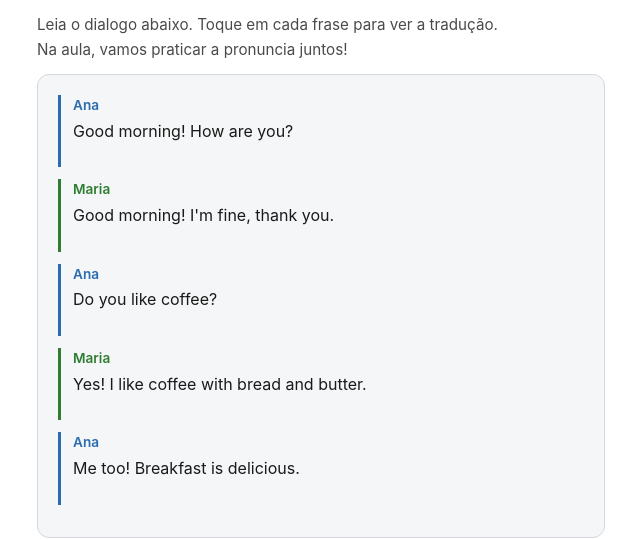
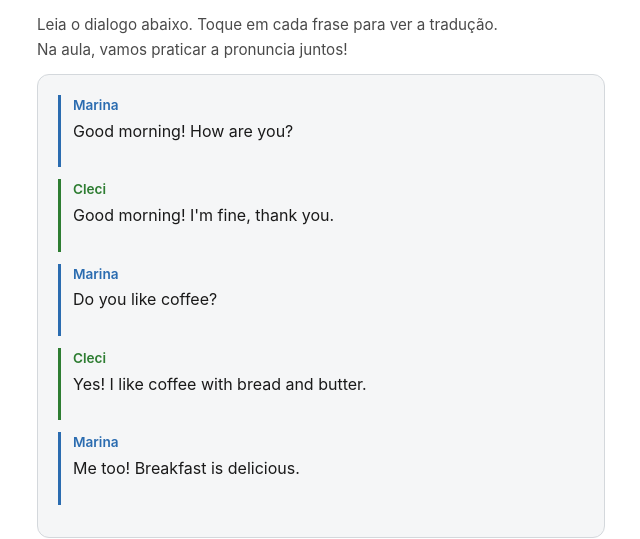
Before and after one commit to joaoricardo15/english, a plain HTML site: page app/classes/class-01/index.html in a window 1280 px wide. Shown: the part 998-1537 px from the top of the page, 319-959 px from the left. Drawn offline with Linux system fonts and the light colour scheme.

Commit message:
Use real family names in dialogues instead of generic characters
Class 1 dialogue: Ana/Maria → Marina/Cleci
Document character names in CLAUDE.md for all future content.

Co-Authored-By: Claude Opus 4.6 (1M context) <noreply@anthropic.com>

```diff
--- a/app/classes/class-01/index.html
+++ b/app/classes/class-01/index.html
@@ -73,27 +73,27 @@
         </p>
         <div class="dialogue">
             <div class="dialogue-line" onclick="toggleDialogueTranslation(this)">
-                <div class="dialogue-speaker">Ana</div>
+                <div class="dialogue-speaker">Marina</div>
                 <div class="dialogue-text">Good morning! How are you?</div>
                 <div class="dialogue-translation hidden">Bom dia! Como voce esta?</div>
             </div>
             <div class="dialogue-line" onclick="toggleDialogueTranslation(this)">
-                <div class="dialogue-speaker">Maria</div>
+                <div class="dialogue-speaker">Cleci</div>
                 <div class="dialogue-text">Good morning! I'm fine, thank you.</div>
                 <div class="dialogue-translation hidden">Bom dia! Estou bem, obrigada.</div>
             </div>
             <div class="dialogue-line" onclick="toggleDialogueTranslation(this)">
-                <div class="dialogue-speaker">Ana</div>
+                <div class="dialogue-speaker">Marina</div>
                 <div class="dialogue-text">Do you like coffee?</div>
                 <div class="dialogue-translation hidden">Voce gosta de cafe?</div>
             </div>
             <div class="dialogue-line" onclick="toggleDialogueTranslation(this)">
-                <div class="dialogue-speaker">Maria</div>
+                <div class="dialogue-speaker">Cleci</div>
                 <div class="dialogue-text">Yes! I like coffee with bread and butter.</div>
                 <div class="dialogue-translation hidden">Sim! Eu gosto de cafe com pao e manteiga.</div>
             </div>
             <div class="dialogue-line" onclick="toggleDialogueTranslation(this)">
-                <div class="dialogue-speaker">Ana</div>
+                <div class="dialogue-speaker">Marina</div>
                 <div class="dialogue-text">Me too! Breakfast is delicious.</div>
                 <div class="dialogue-translation hidden">Eu tambem! O cafe da manha e delicioso.</div>
             </div>
```
Also changed, not shown: CLAUDE.md (+7 -0 lines).
